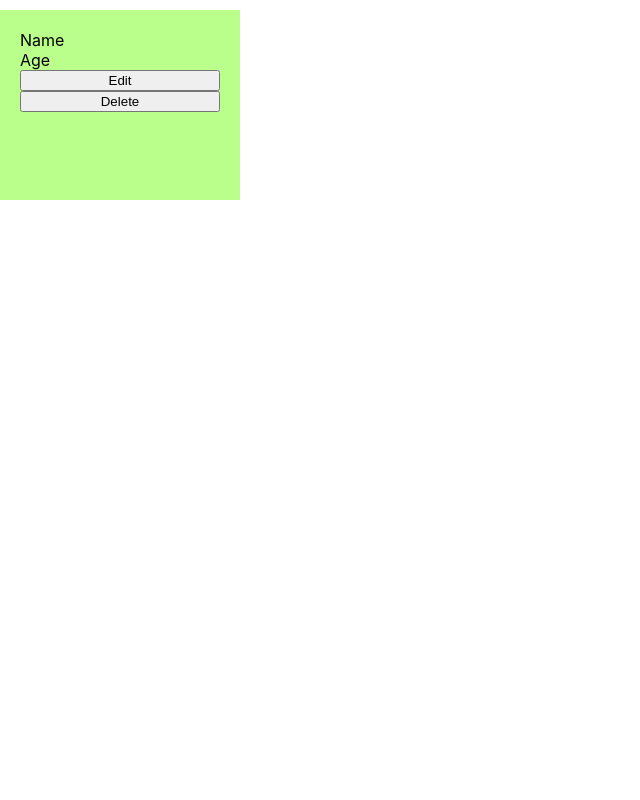
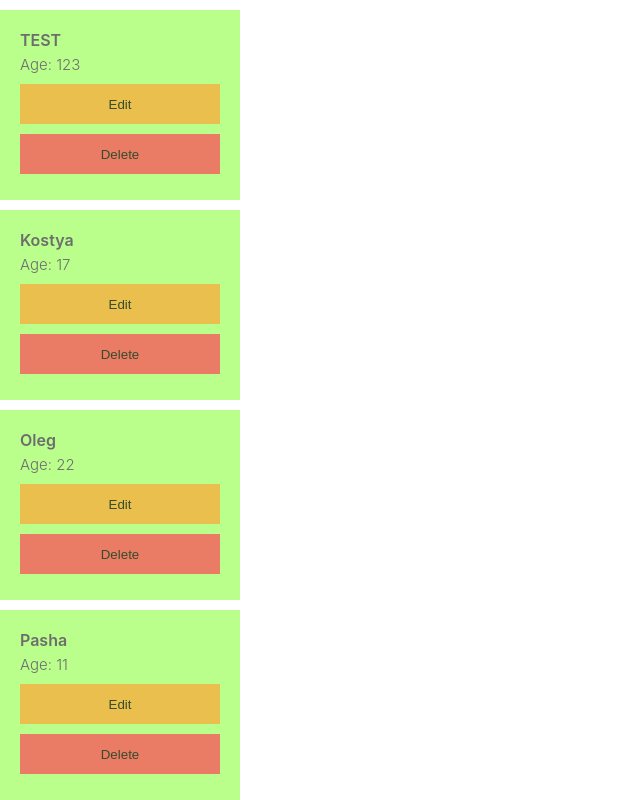
Before and after one commit to postoyevstanislav/React-training, a React (Create React App) app: page / in a window 1280 px wide. Shown: the top 800 px of the page, without its empty margins (0-640 px from the left). Built offline with nearby package versions, Linux system fonts and the light colour scheme.

Commit message:
working with styled-components

```diff
--- a/src/App.js
+++ b/src/App.js
@@ -1,6 +1,6 @@
 import React from 'react';
 // import Post from './students/Post'
-import UserList from './users/users-controller'
+import UsersList from './users/users-controller'
 // import Student from'./students/students'
 
 
@@ -41,7 +41,7 @@ const App = (props) => {
     // </div>
 
     <div>
-        <UserList />
+        <UsersList />
     </div> ) }
 
 
--- a/src/users/users-controller.js
+++ b/src/users/users-controller.js
@@ -2,17 +2,49 @@ import React, {Component} from 'react';
 // import './users.css'
 import Users from './users-view'
 
+const users = [
+    {"id": "1", "name": "TEST", "age":123},
+    {"id": "2", "name": "Kostya", "age":17},
+    {"id": "3", "name": "Oleg", "age":22},
+    {"id": "4", "name": "Pasha", "age":11},
+    {"id": "5", "name": "Dima", "age":38}
+]
+
+class User extends Component {
+    //добавляємо name i age в state для можливості подальшої зміни, оскількі ці дані
+    //знаходяться в props
+    state = {
+        name: this.props.name || '',
+        age: this.props.age || '',
+        isEdit: false
+    }
+
+    toggleEdit = () => {
+        this.setState({isEdit: !this.state.isEdit})
+    }
+    render() {
+        return (
+            <Users.Wrapper>
+                {this.state.isEdit ?
+                <Users.Button type = 'ADD'>Add</Users.Button> :
+                <div>
+                <Users.Name>{this.state.name}</Users.Name>
+                <Users.Age>Age: {this.state.age}</Users.Age>
+                <Users.Button type = 'EDIT' onClick = {this.toggleEdit}>Edit</Users.Button>
+                <Users.Button type = 'DELETE'>Delete</Users.Button>
+                </div>}
+            </Users.Wrapper>
+        )
+    }
+}
 
 class UsersList extends Component {
 
     render() {
         return(
-            <Users.Wrapper>
-                <div>Name</div>
-                <div>Age</div>
-                <button>Edit</button>
-                <button>Delete</button>
-            </Users.Wrapper>
+        <div>
+            { users.map(user => <User {...user} />)}
+        </div>
         )
     }
 }
--- a/src/users/users-view.js
+++ b/src/users/users-view.js
@@ -1,7 +1,13 @@
 import styled from 'styled-components'
 
+const TYPES = {
+    ADD: '#6dff66',
+    EDIT: '#ffa535',
+    DELETE: '#ff4455'
+}
+
 export default {
-    Wrapper:  styled.div`
+    Wrapper:  styled.div `
         width: 200px;
         height: 150px;
         display: flex;
@@ -9,5 +15,29 @@ export default {
         background-color: #baff8c;
         padding: 20px;
         margin-top: 10px;
+    `,
+    Name: styled.div `
+        color: #6d6d6d;
+        font-weight: 600;
+        margin-bottom: 5px;
+    `,
+   Age: styled.div `
+        color: #6d6d6d;
+        font-weight: 350;
+        font-size: 15px;
+    `,
+    Button: styled.button `
+        height: 40px;
+        width: 100%;
+        margin-top: 10px;
+        border: none;
+        outline: none;
+        opacity: 0.7;
+        background-color: ${((props) => {
+            return props.type && TYPES[props.type] ? TYPES[props.type] : TYPES.ADD
+        })};
+        &:hover {
+            opacity: 1;
+        }
     `
 }
```
